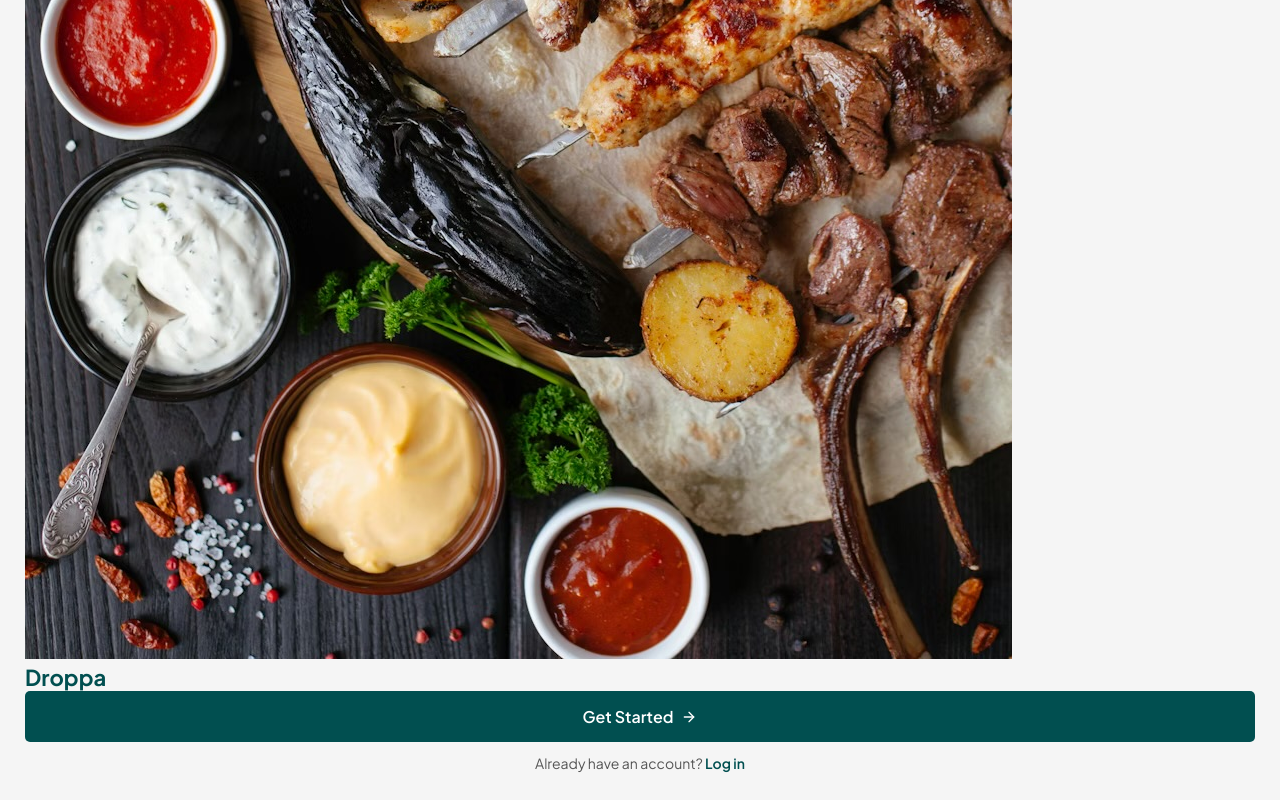
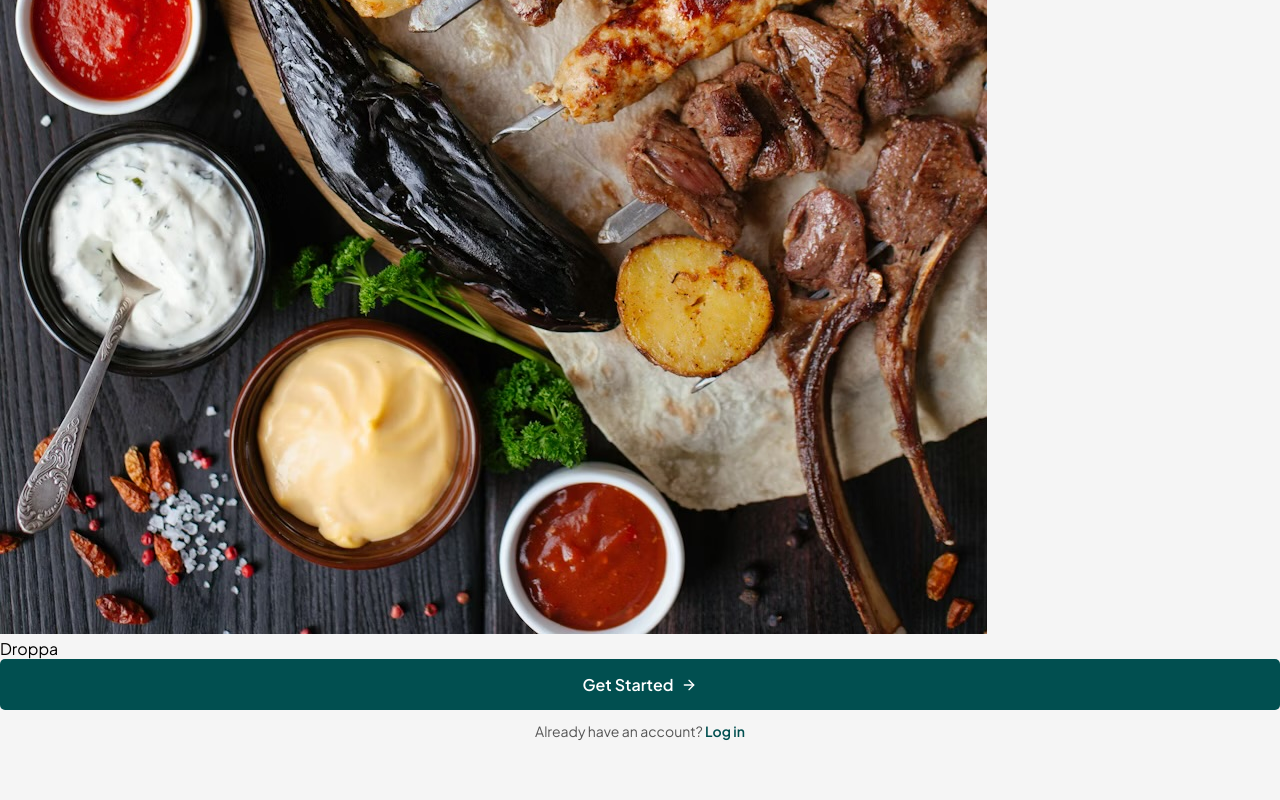
Before and after one commit to ay30bg/droppa, a React (Create React App) app: page /welcome in a window 1280 px wide. Shown: the part 846-1646 px from the top of the page. Built offline with nearby package versions, Linux system fonts and the light colour scheme.

Commit message:
Update welcome.css

```diff
--- a/src/styles/welcome.css
+++ b/src/styles/welcome.css
@@ -2,32 +2,6 @@
 
 * {
   font-family: 'Plus Jakarta Sans', sans-serif;
-}
-
-/* Full-screen container */
-.welcome-page {
-  height: 100vh;
-  width: 100%;
-  padding: 25px;
-  display: flex;
-  flex-direction: column;
-  justify-content: space-between; /* Push middle content to center, CTA to bottom */
-  background: #f5f5f5;
-  box-sizing: border-box;
-}
-
-/* HEADER */
-.welcome-header {
-  width: 100%;
-  display: flex;
-  justify-content: space-between;
-  align-items: center;
-}
-
-.welcome-logo {
-  font-size: 22px;
-  font-weight: 700;
-  color: #014f50;
 }
 
 .explore-btn {
```
